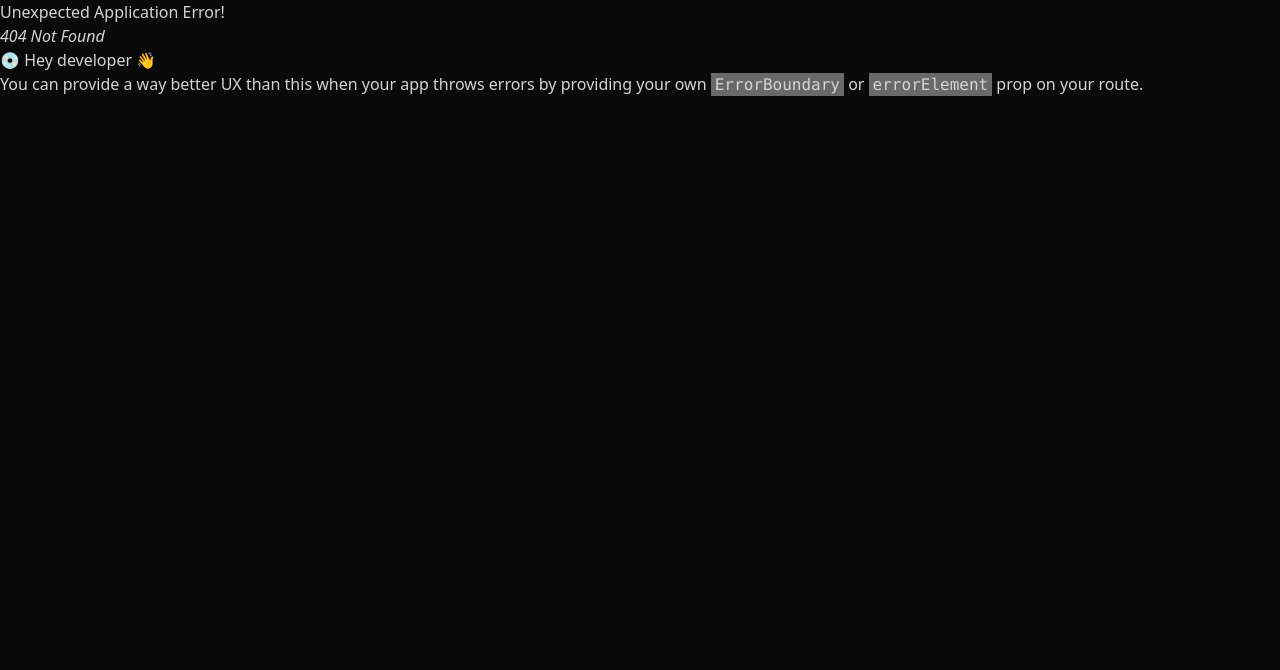
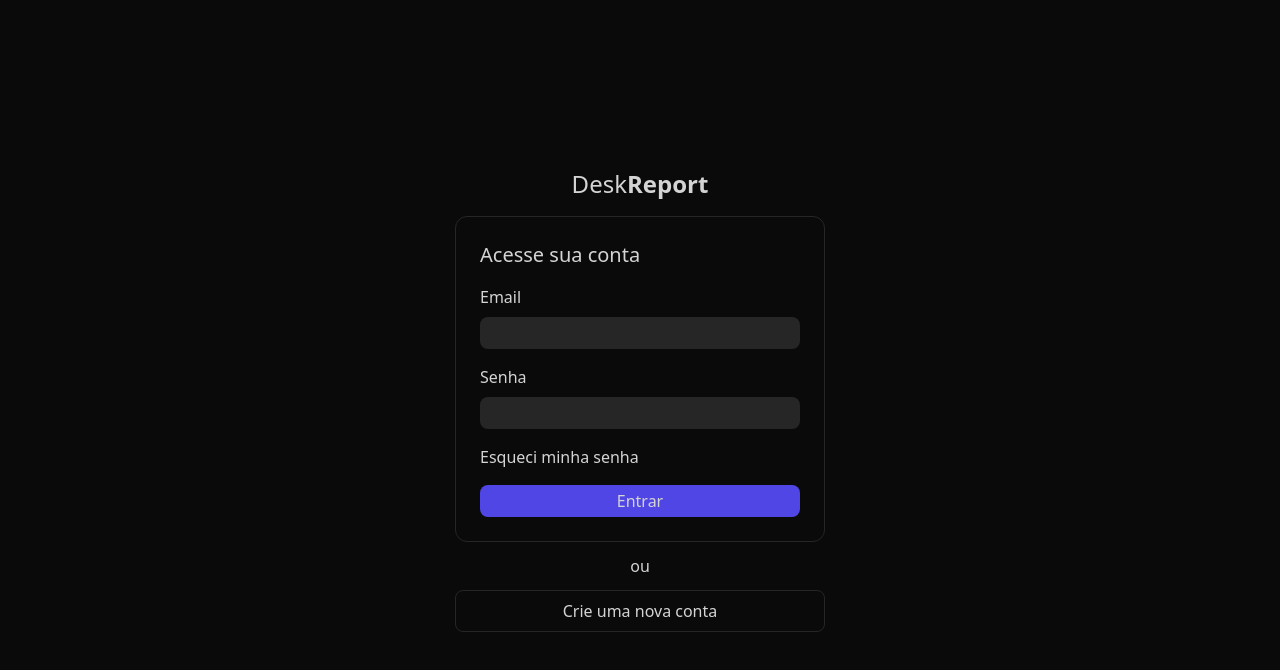
Before and after one commit to rodriggopda/deskreport.com.br, a React (Vite) app: page /login in a window 1280 px wide. Before the commit this address had no page. Shown: the top 670 px of the page. Built offline with nearby package versions, Linux system fonts and the light colour scheme.

Commit message:
add login screen

```diff
--- /dev/null
+++ b/src/pages/auth/login.tsx
@@ -0,0 +1,26 @@
+export function Login() {
+  return (
+    <div className='h-screen w-screen flex items-center justify-center p-10'>
+      <div className='flex flex-col items-center'>
+        <div className='font-thin text-2xl'>Desk<span className="font-black">Report</span></div>
+        <div className='mt-4 border border-neutral-800 p-6 rounded-xl'>
+          <div className="xl:min-w-[320px] flex flex-col space-y-4">
+            <p className="text-xl">Acesse sua conta</p>
+            <label htmlFor="">
+              <span className="block mb-2">Email</span>
+              <input className="bg-neutral-800 w-full py-1 rounded-lg" type="text" />
+            </label>
+            <label htmlFor="">
+              <span className="block mb-2">Senha</span>
+              <input className="bg-neutral-800 w-full py-1 rounded-lg" type="text" />
+            </label>
+            <a href="#">Esqueci minha senha</a>
+            <button className="bg-indigo-600 active:bg-indigo-500 py-1 rounded-lg">Entrar</button>
+          </div>
+        </div>
+        <span className="my-3">ou</span>
+        <a href='#' className="border border-neutral-800 w-full text-center hover:bg-neutral-900 active:bg-neutral-800 py-2 rounded-lg">Crie uma nova conta</a>
+      </div>
+    </div>
+  )
+}
--- a/src/router.tsx
+++ b/src/router.tsx
@@ -3,9 +3,14 @@ import {
 } from 'react-router-dom'
 import ChatBox from './pages/chat-box'
 import App from './pages'
+import { Login } from './pages/auth/login'
 
 
 export const router = createBrowserRouter([
+  {
+    path: '/login',
+    element: <Login />
+  },
   {
     path: '/',
     element: <App />
```
Also changed, not shown: public/bg-dot-pattern.jpg (added).
